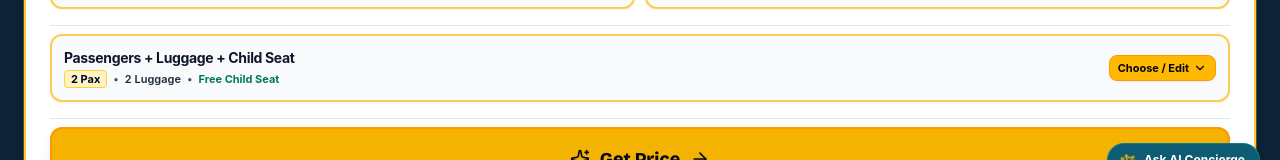
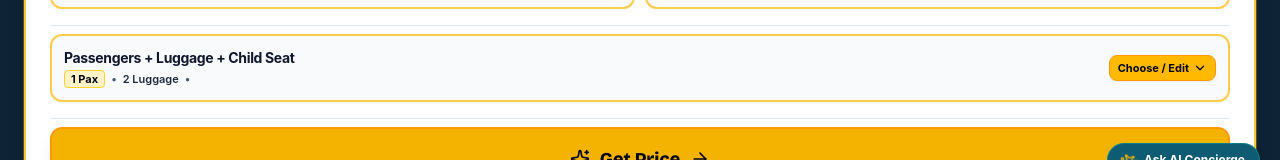
Before and after one commit to easytransferhub-code/easytransferhub, a React (Vite) app: page / in a window 1280 px wide. Shown: the part 553-713 px from the top of the page. Built offline with nearby package versions, Linux system fonts and the light colour scheme.

Commit message:
Update BookingCalculator.tsx

```diff
--- a/src/components/BookingCalculator.tsx
+++ b/src/components/BookingCalculator.tsx
@@ -74,7 +74,7 @@ export const BookingCalculator: React.FC<BookingCalculatorProps> = ({
   const [passengerName, setPassengerName] = useState('');
 
   // Detailed Passenger State
-  const [adults, setAdults] = useState(2);
+  const [adults, setAdults] = useState(0);
   const [children, setChildren] = useState(0);
   const [childAgeGroup, setChildAgeGroup] = useState<'0-2' | '3-6' | '7-11'>('3-6');
 
@@ -919,7 +919,7 @@ export const BookingCalculator: React.FC<BookingCalculatorProps> = ({
                 <span className="text-slate-800 font-semibold">{totalBags} Luggage</span>
                 <span>•</span>
                 <span className="text-emerald-700 font-bold">
-                  {totalChildSeats > 0 ? `${totalChildSeats} Child Seats` : 'Free Child Seat'}
+                  {totalChildSeats > 0 ? `${totalChildSeats} Child Seats` : ''}
                 </span>
               </div>
             </div>
```
